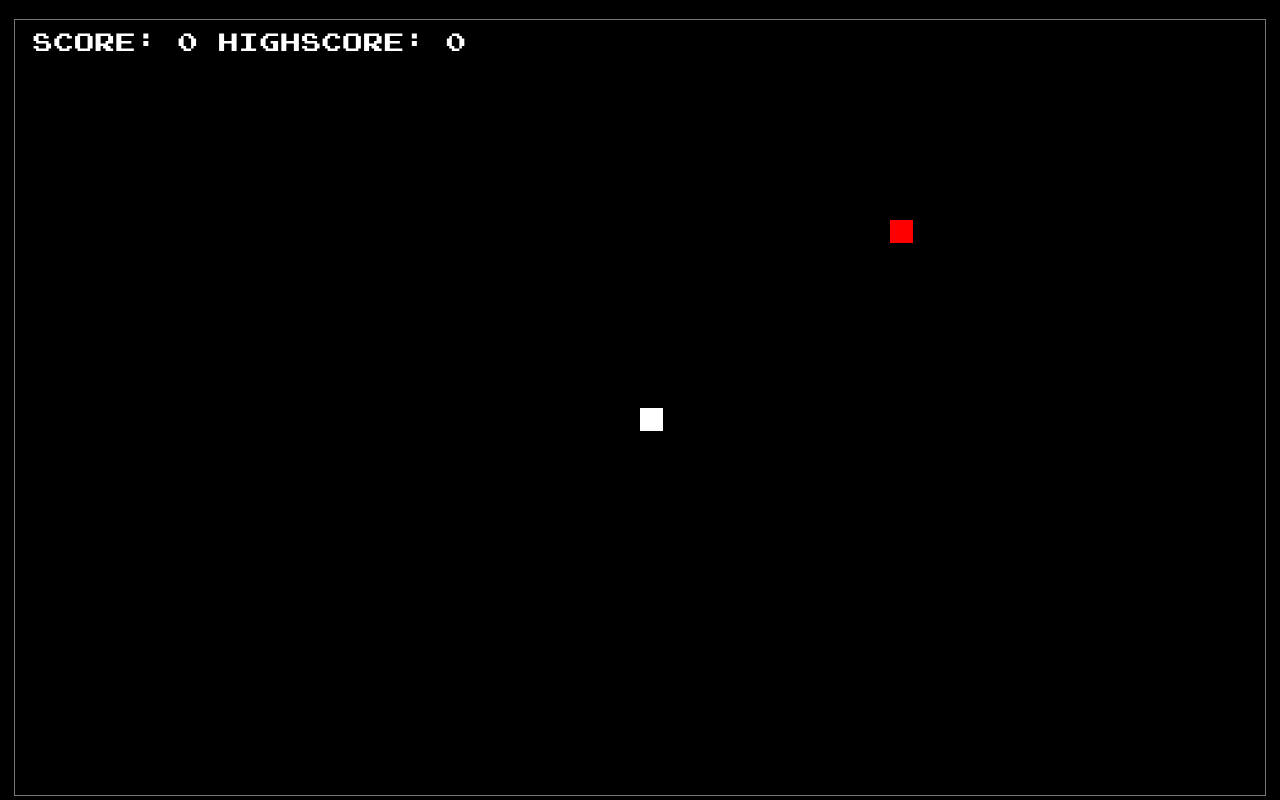
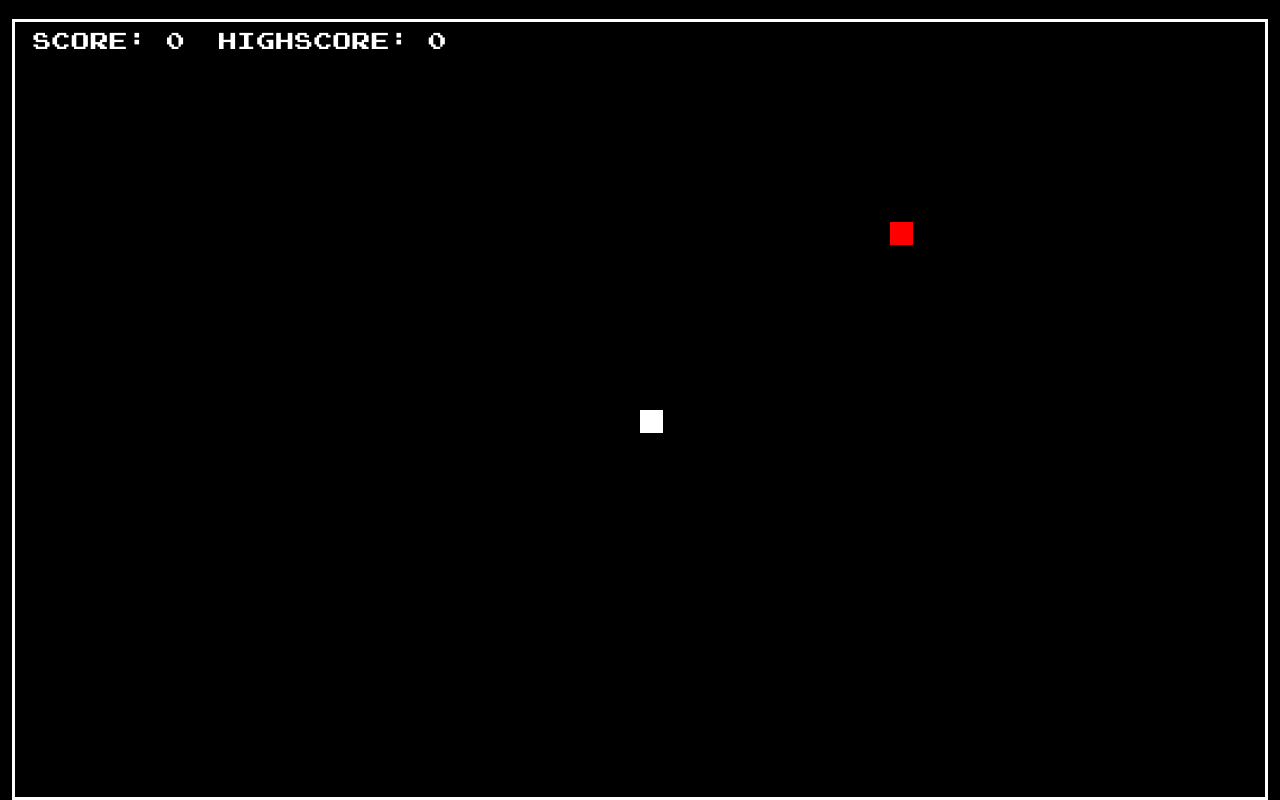
Before and after one commit to barhoomi/Snake, a plain HTML site: page index.html in a window 1280 px wide. Drawn offline with Linux system fonts and the light colour scheme.

Commit message:
change border width, change score font size

```diff
--- a/style.css
+++ b/style.css
@@ -14,7 +14,7 @@ body{
     margin-top: 2vw;
     margin-left: 2.5vw;
     display: flex;
-    font-size: 25px;
+    font-size: 1.8vw;
     font-family: pixel;
     color: white;
     position: absolute;
@@ -24,7 +24,7 @@ body{
     margin-top: 2vw;
     margin-left: 17vw;
     display: flex;
-    font-size: 25px;
+    font-size: 1.8vw;
     font-family: pixel;
     font-weight: lighter;
     color: white;
@@ -37,5 +37,5 @@ body{
 }
 .canvas{
     margin-top: 1.5vw;
-    border: solid rgb(119, 119, 119) 1px;
+    border: solid rgb(255, 255, 255) 3px;
 }
```
